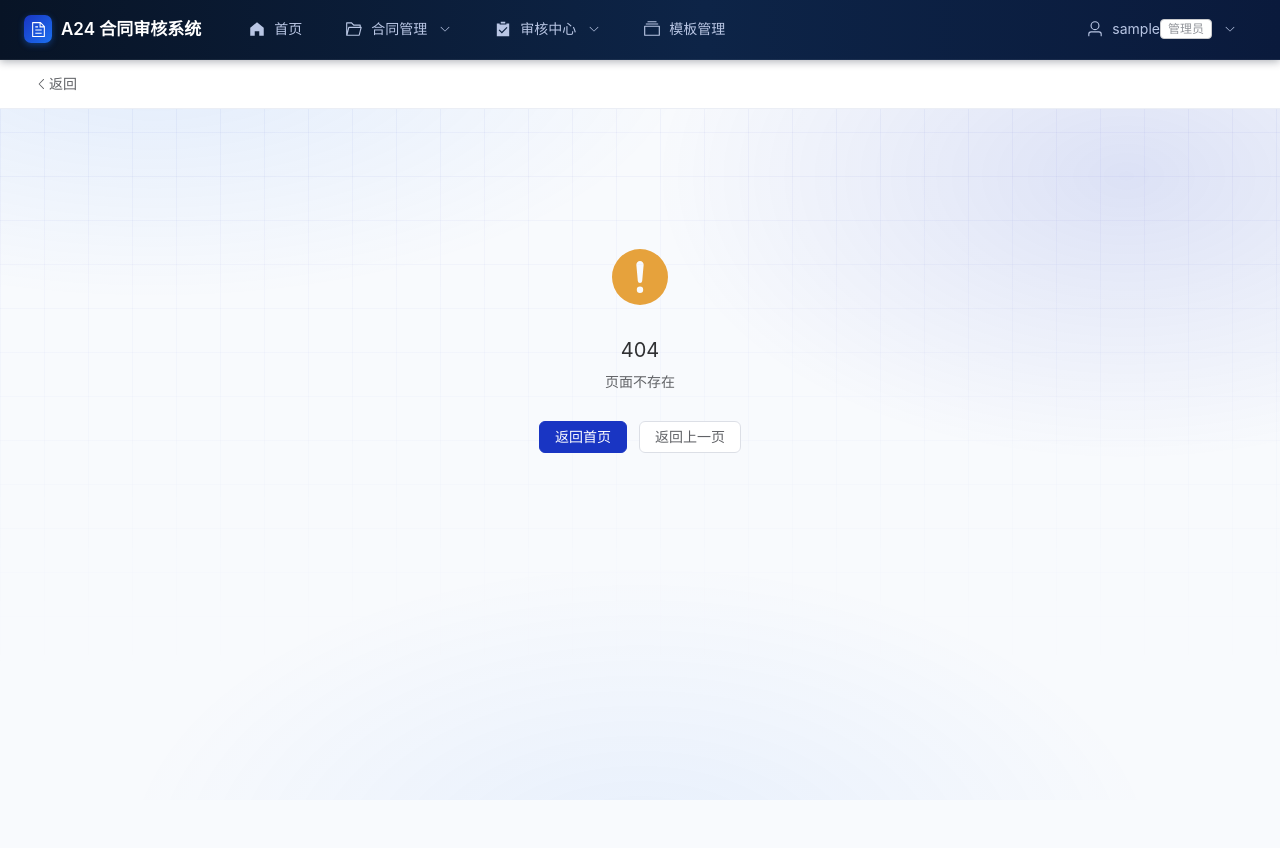
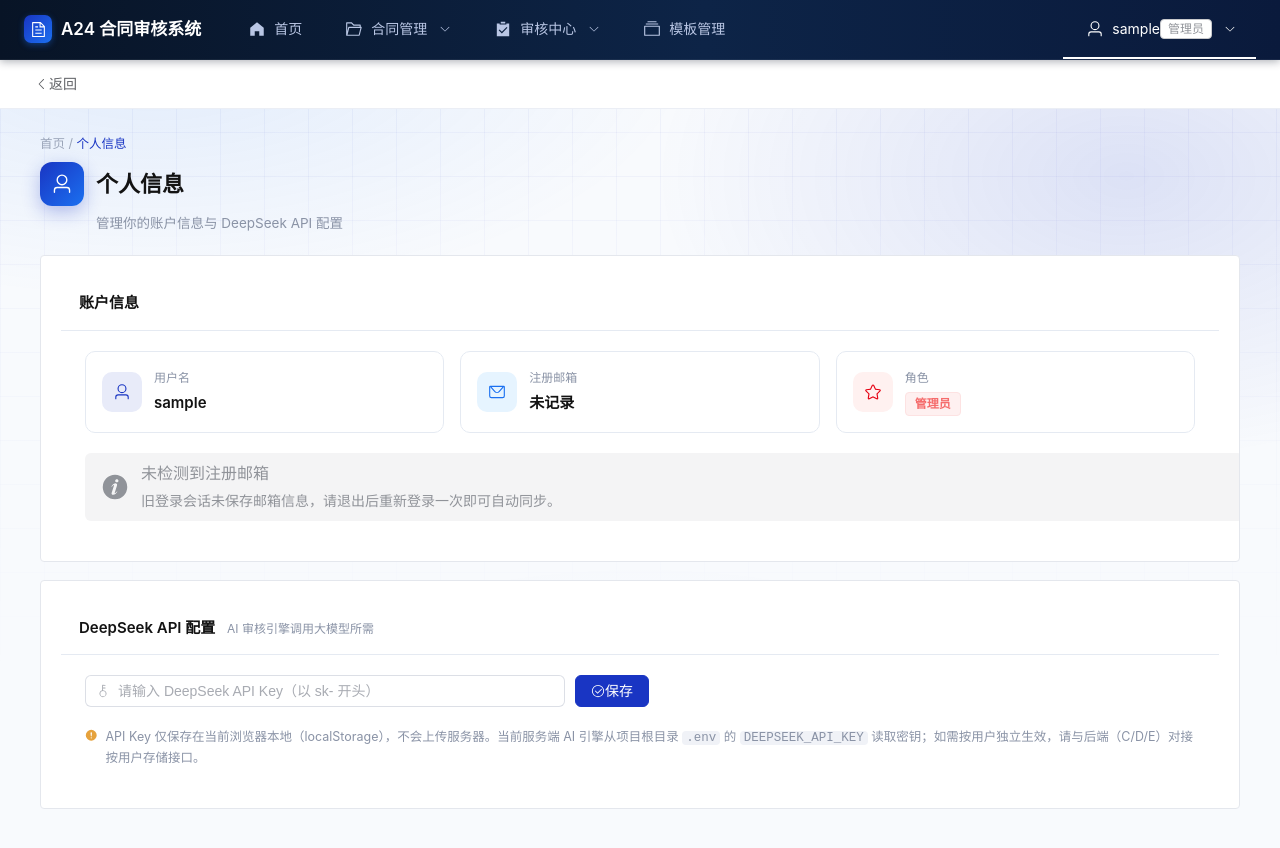
Before and after one commit to A1moss/LLM-ContractAudit-WarnSystem, a Vue app in the folder frontend/: page /profile in a window 1280 px wide. Before the commit this address had no page. Shown: the top 848 px of the page. Before the commit the page ends 800 px from the top, so only its background shows below. Built offline with nearby package versions, Linux system fonts and the light colour scheme; sample sign-in values are in the browser's storage.

Commit message:
制作了个人信息界面

```diff
--- a/frontend/src/App.vue
+++ b/frontend/src/App.vue
@@ -57,9 +57,9 @@
           <span>{{ username }}</span>
           <el-tag v-if="roleLabel" size="small" type="info" effect="plain">{{ roleLabel }}</el-tag>
         </template>
-        <el-menu-item index="profile" disabled>
+        <el-menu-item index="/profile">
           <el-icon><User /></el-icon>
-          个人信息（开发中）
+          个人信息
         </el-menu-item>
         <el-menu-item index="logout" divided @click="handleLogout">
           <el-icon><SwitchButton /></el-icon>
@@ -152,6 +152,7 @@ function handleLogout() {
   localStorage.removeItem('token')
   localStorage.removeItem('username')
   localStorage.removeItem('role')
+  localStorage.removeItem('email')
   router.push('/login')
 }
 </script>
--- a/frontend/src/router/index.js
+++ b/frontend/src/router/index.js
@@ -59,6 +59,12 @@ const routes = [
     meta: { requiresAuth: true },
   },
   {
+    path: '/profile',
+    name: 'Profile',
+    component: () => import('../views/ProfileView.vue'),
+    meta: { requiresAuth: true },
+  },
+  {
     path: '/:pathMatch(.*)*',
     name: 'NotFound',
     component: () => import('../views/NotFoundView.vue'),
--- a/frontend/src/utils/request.js
+++ b/frontend/src/utils/request.js
@@ -43,6 +43,7 @@ request.interceptors.response.use(
         localStorage.removeItem('token')
         localStorage.removeItem('username')
         localStorage.removeItem('role')
+        localStorage.removeItem('email')
         // 不在登录页时才跳转，避免登录失败时死循环
         if (router.currentRoute.value.path !== '/login') {
           router.push('/login')
--- a/frontend/src/views/LoginView.vue
+++ b/frontend/src/views/LoginView.vue
@@ -114,6 +114,7 @@ async function handleLogin() {
     localStorage.setItem('token', res.data.token)
     localStorage.setItem('username', res.data.user.username)
     localStorage.setItem('role', res.data.user.role || '')
+    localStorage.setItem('email', res.data.user.email || '')
     ElMessage.success('登录成功')
     router.replace('/')
   } catch {
@@ -169,6 +170,7 @@ async function handleRegister() {
     localStorage.setItem('token', res.data.token)
     localStorage.setItem('username', res.data.user.username)
     localStorage.setItem('role', res.data.user.role || '')
+    localStorage.setItem('email', res.data.user.email || '')
     ElMessage.success('注册成功')
     router.replace('/')
   } catch {
--- /dev/null
+++ b/frontend/src/views/ProfileView.vue
@@ -0,0 +1,269 @@
+<template>
+  <div class="page-container">
+    <!-- 页头 -->
+    <div class="a24-page-header">
+      <div>
+        <div class="crumb">首页 / <b>个人信息</b></div>
+        <div class="title-row">
+          <span class="icon"><el-icon><User /></el-icon></span>
+          <h3>个人信息</h3>
+        </div>
+        <div class="desc">管理你的账户信息与 DeepSeek API 配置</div>
+      </div>
+    </div>
+
+    <!-- 账户信息 -->
+    <el-card shadow="hover" class="section-card">
+      <div class="a24-card-head">
+        <span class="t">账户信息</span>
+      </div>
+      <div class="info-grid">
+        <div class="info-item">
+          <span class="info-ic" style="background:#E8EBF9;color:#1935C3"><el-icon><User /></el-icon></span>
+          <div class="info-body">
+            <div class="k">用户名</div>
+            <div class="v">{{ username }}</div>
+          </div>
+        </div>
+        <div class="info-item">
+          <span class="info-ic" style="background:#E6F4FF;color:#1B70F0"><el-icon><Message /></el-icon></span>
+          <div class="info-body">
+            <div class="k">注册邮箱</div>
+            <div class="v">{{ email || '未记录' }}</div>
+          </div>
+        </div>
+        <div class="info-item">
+          <span class="info-ic" style="background:#FFF1F0;color:#E60012"><el-icon><Star /></el-icon></span>
+          <div class="info-body">
+            <div class="k">角色</div>
+            <div class="v"><el-tag :type="roleTagType" effect="light">{{ roleLabel }}</el-tag></div>
+          </div>
+        </div>
+      </div>
+      <el-alert
+        v-if="!email"
+        type="info"
+        :closable="false"
+        show-icon
+        title="未检测到注册邮箱"
+        description="旧登录会话未保存邮箱信息，请退出后重新登录一次即可自动同步。"
+        class="email-alert"
+      />
+    </el-card>
+
+    <!-- DeepSeek API 配置 -->
+    <el-card shadow="hover" class="section-card">
+      <div class="a24-card-head">
+        <span class="t">DeepSeek API 配置 <small>AI 审核引擎调用大模型所需</small></span>
+      </div>
+
+      <!-- 已配置状态 -->
+      <div v-if="savedKey && !editing" class="key-saved">
+        <div class="key-status">
+          <span class="status-dot"></span>
+          <span>已配置</span>
+          <code class="masked-key">{{ maskKey(savedKey) }}</code>
+        </div>
+        <div class="key-actions">
+          <el-button type="primary" plain @click="startEdit">
+            <el-icon><EditPen /></el-icon> 修改
+          </el-button>
+          <el-button type="danger" plain @click="clearKey">
+            <el-icon><Delete /></el-icon> 清除
+          </el-button>
+        </div>
+      </div>
+
+      <!-- 输入状态 -->
+      <div v-else class="key-input">
+        <el-input
+          v-model="apiKeyDraft"
+          type="password"
+          show-password
+          placeholder="请输入 DeepSeek API Key（以 sk- 开头）"
+          clearable
+          @keyup.enter="saveKey"
+        >
+          <template #prefix><el-icon><Key /></el-icon></template>
+        </el-input>
+        <el-button type="primary" @click="saveKey">
+          <el-icon><CircleCheck /></el-icon> 保存
+        </el-button>
+        <el-button v-if="savedKey" @click="cancelEdit">取消</el-button>
+      </div>
+
+      <div class="key-hint">
+        <el-icon><WarningFilled /></el-icon>
+        <span>API Key 仅保存在当前浏览器本地（localStorage），不会上传服务器。当前服务端 AI 引擎从项目根目录 <code>.env</code> 的 <code>DEEPSEEK_API_KEY</code> 读取密钥；如需按用户独立生效，请与后端（C/D/E）对接按用户存储接口。</span>
+      </div>
+    </el-card>
+  </div>
+</template>
+
+<script setup>
+import { ref, computed } from 'vue'
+import { ElMessage } from 'element-plus'
+import { User, Message, Star, Key, Delete, EditPen, CircleCheck, WarningFilled } from '@element-plus/icons-vue'
+
+const STORAGE_KEY = 'deepseek_api_key'
+
+const username = ref(localStorage.getItem('username') || '—')
+const email = ref(localStorage.getItem('email') || '')
+const role = ref(localStorage.getItem('role') || '')
+
+const ROLE_LABELS = { uploader: '上传者', reviewer: '审核人', approver: '验收人', admin: '管理员' }
+const ROLE_TAG_TYPES = { uploader: 'primary', reviewer: 'warning', approver: 'success', admin: 'danger' }
+
+const roleLabel = computed(() => ROLE_LABELS[role.value] || role.value || '—')
+const roleTagType = computed(() => ROLE_TAG_TYPES[role.value] || 'info')
+
+const savedKey = ref(localStorage.getItem(STORAGE_KEY) || '')
+const apiKeyDraft = ref('')
+const editing = ref(false)
+
+function maskKey(k) {
+  if (!k) return ''
+  if (k.length <= 8) return '****'
+  return k.slice(0, 4) + '****' + k.slice(-4)
+}
+
+function startEdit() {
+  apiKeyDraft.value = savedKey.value
+  editing.value = true
+}
+
+function cancelEdit() {
+  apiKeyDraft.value = ''
+  editing.value = false
+}
+
+function saveKey() {
+  const v = apiKeyDraft.value.trim()
+  if (!v) {
+    ElMessage.warning('请输入 API Key')
+    return
+  }
+  if (v.length < 10) {
+    ElMessage.warning('API Key 长度不足，请检查是否完整')
+    return
+  }
+  savedKey.value = v
+  localStorage.setItem(STORAGE_KEY, v)
+  editing.value = false
+  apiKeyDraft.value = ''
+  ElMessage.success('DeepSeek API Key 已保存')
+}
+
+function clearKey() {
+  savedKey.value = ''
+  localStorage.removeItem(STORAGE_KEY)
+  apiKeyDraft.value = ''
+  editing.value = false
+  ElMessage.success('已清除 API Key')
+}
+</script>
+
+<style scoped>
+.page-container {
+  max-width: 1200px;
+  padding: 24px;
+  margin: 0 auto;
+}
+
+.section-card {
+  margin-bottom: 18px;
+}
+
+/* —— 账户信息 —— */
+.info-grid {
+  display: grid;
+  grid-template-columns: repeat(3, 1fr);
+  gap: 16px;
+  padding: 20px 24px;
+}
+.info-item {
+  display: flex;
+  align-items: center;
+  gap: 12px;
+  border: 1px solid var(--a24-border);
+  border-radius: 10px;
+  padding: 16px;
+}
+.info-ic {
+  width: 40px;
+  height: 40px;
+  border-radius: 10px;
+  display: flex;
+  align-items: center;
+  justify-content: center;
+  font-size: 18px;
+  flex-shrink: 0;
+}
+.info-body .k { font-size: 12px; color: var(--a24-muted); }
+.info-body .v { font-size: 15px; font-weight: 600; color: var(--a24-heading); margin-top: 2px; }
+.email-alert { margin: 0 24px 20px; }
+
+/* —— DeepSeek API —— */
+.key-saved {
+  display: flex;
+  align-items: center;
+  justify-content: space-between;
+  gap: 16px;
+  padding: 20px 24px;
+}
+.key-status {
+  display: flex;
+  align-items: center;
+  gap: 10px;
+  font-size: 14px;
+  color: var(--a24-text);
+}
+.status-dot {
+  width: 8px;
+  height: 8px;
+  border-radius: 50%;
+  background: #67C23A;
+  box-shadow: 0 0 0 3px rgba(103, 194, 58, 0.15);
+}
+.masked-key {
+  background: #F5F8FC;
+  border: 1px solid var(--a24-border);
+  padding: 2px 10px;
+  border-radius: 6px;
+  font-size: 13px;
+  color: var(--a24-primary);
+  font-family: monospace;
+}
+.key-actions { display: flex; gap: 10px; }
+
+.key-input {
+  display: flex;
+  gap: 10px;
+  padding: 20px 24px;
+}
+.key-input .el-input { flex: 1; max-width: 480px; }
+
+.key-hint {
+  display: flex;
+  gap: 8px;
+  align-items: flex-start;
+  padding: 0 24px 20px;
+  font-size: 12.5px;
+  color: var(--a24-muted);
+  line-height: 1.6;
+}
+.key-hint .el-icon { color: #E6A23C; margin-top: 2px; flex-shrink: 0; }
+.key-hint code {
+  background: #F0F2F7;
+  padding: 0 4px;
+  border-radius: 4px;
+  font-family: monospace;
+}
+
+@media (max-width: 900px) {
+  .info-grid { grid-template-columns: 1fr; }
+  .key-saved { flex-direction: column; align-items: flex-start; }
+  .key-input { flex-direction: column; }
+  .key-input .el-input { max-width: none; }
+}
+</style>
```
